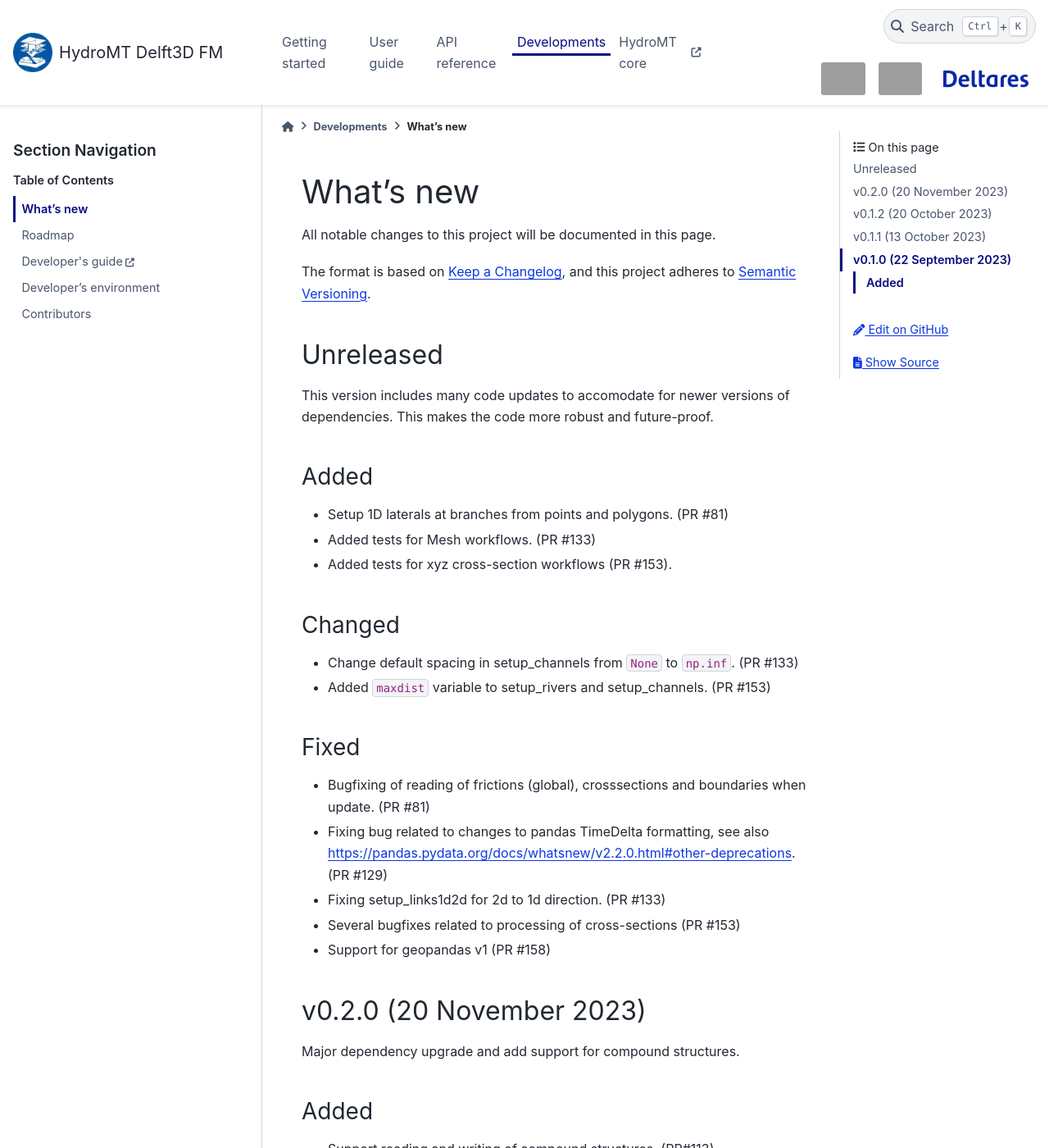
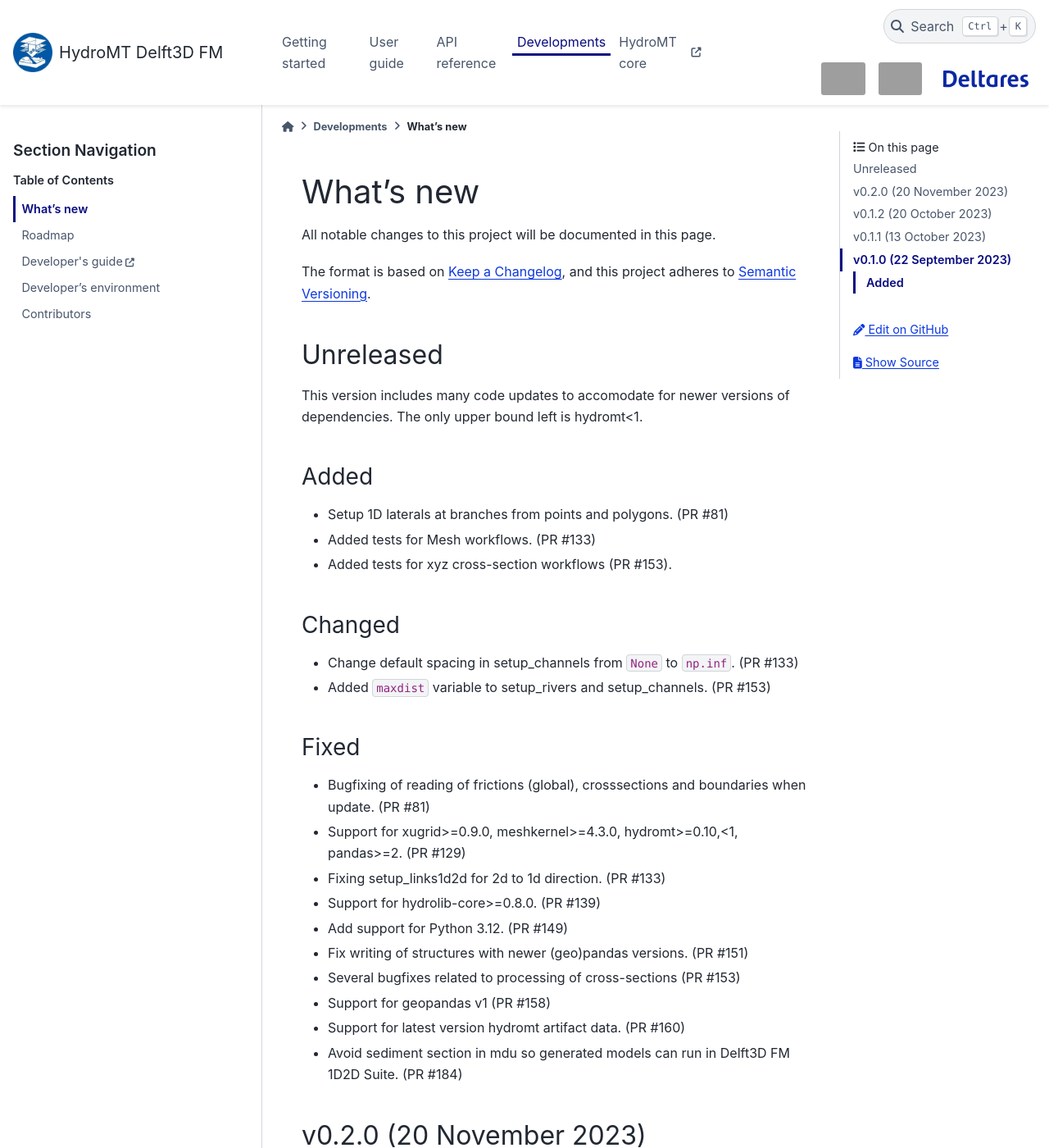
Before and after one commit to Deltares/hydromt_delft3dfm, a Sphinx documentation site: the page built from docs/changelog.rst, in a window 1280 px wide and 1400 px high. Shown: the whole window at 82% size. Built offline with Sphinx 7.4.7 and the PyData theme 0.15.4, drawn with Linux system fonts in a browser that asks for light colours; pages that are not in the unit, such as notebooks, are missing from menus; grey boxes are pictures that could not be loaded.

Commit message:
updated changelog

```diff
--- a/docs/changelog.rst
+++ b/docs/changelog.rst
@@ -9,7 +9,7 @@
 Unreleased
 ==========
 This version includes many code updates to accomodate for newer versions of dependencies.
-This makes the code more robust and future-proof.
+The only upper bound left is hydromt<1.
 
 Added
 -----
@@ -25,10 +25,15 @@
 Fixed
 -----
 - Bugfixing of reading of frictions (global), crosssections and boundaries when update. (PR #81)
-- Fixing bug related to changes to pandas TimeDelta formatting, see also https://pandas.pydata.org/docs/whatsnew/v2.2.0.html#other-deprecations. (PR #129)
+- Support for xugrid>=0.9.0, meshkernel>=4.3.0, hydromt>=0.10,<1, pandas>=2. (PR #129)
 - Fixing setup_links1d2d for 2d to 1d direction. (PR #133)
+- Support for hydrolib-core>=0.8.0. (PR #139)
+- Add support for Python 3.12. (PR #149)
+- Fix writing of structures with newer (geo)pandas versions. (PR #151)
 - Several bugfixes related to processing of cross-sections (PR #153)
 - Support for geopandas v1 (PR #158)
+- Support for latest version hydromt artifact data. (PR #160)
+- Avoid sediment section in mdu so generated models can run in Delft3D FM 1D2D Suite. (PR #184)
 
 v0.2.0 (20 November 2023)
 =========================
```
